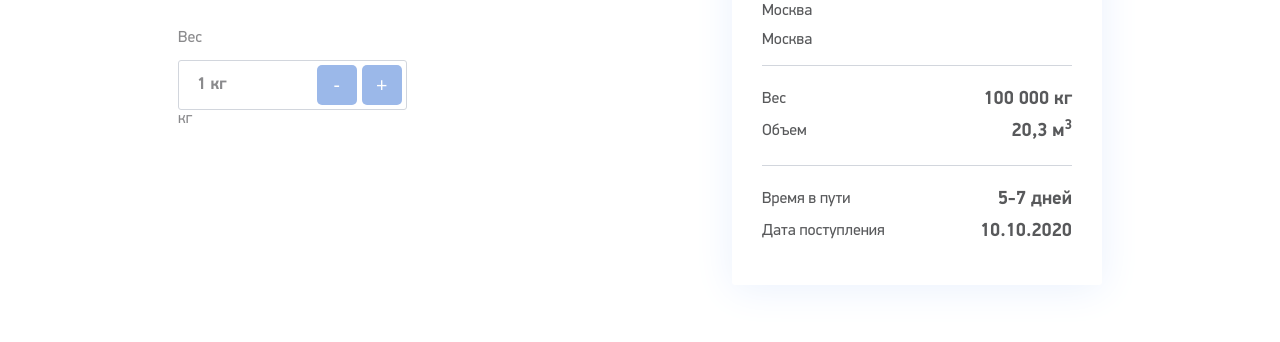
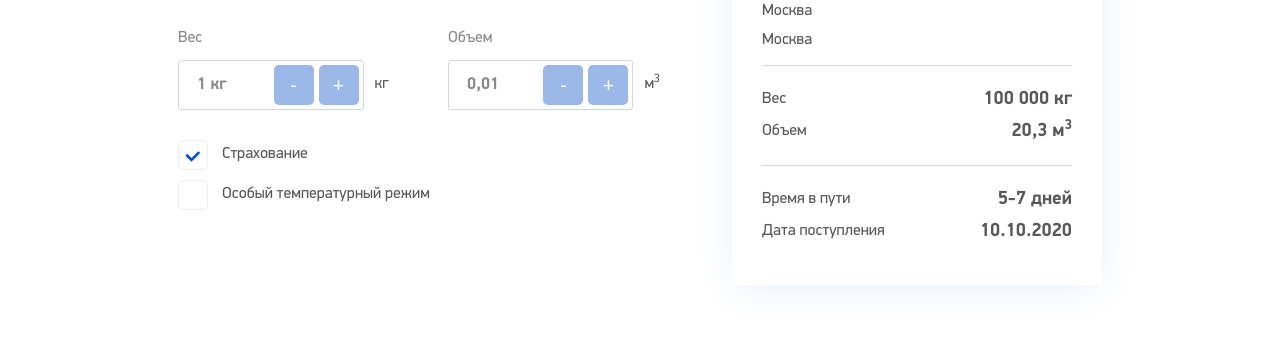
Before and after one commit to ViktoriaZaharova/moreani, a website: page app/delivery-details.html in a window 1280 px wide. Shown: the part 425-767 px from the top of the page. Drawn offline with Linux system fonts and the light colour scheme.

Commit message:
add page

```diff
--- a/app/delivery-details.html
+++ b/app/delivery-details.html
@@ -269,10 +269,10 @@
 
             <div class="delivery-page">
                 <div class="delivery-content">
-                    <div class="delivery-page__selections">
+                    <form method="post" class="delivery-page__selections">
                         <div class="delivery-page__box">
                             <div class="form-city-title">Откуда</div>
-                            <form method="post" class="form-city">
+                            <div class="form-city">
                                 <label>
                                     <input type="text" placeholder="Россия, Москва">
                                 </label>
@@ -281,12 +281,12 @@
                                         <use xlink:href="img/svg-sprite/main-sprite.svg#location"></use>
                                     </svg>
                                 </button>
-                            </form>
+                            </div>
                         </div>
 
                         <div class="delivery-page__box">
                             <div class="form-city-title">Куда</div>
-                            <form method="post" class="form-city">
+                            <div class="form-city">
                                 <label>
                                     <input type="text" placeholder="Россия, Москва">
                                 </label>
@@ -295,21 +295,45 @@
                                         <use xlink:href="img/svg-sprite/main-sprite.svg#location"></use>
                                     </svg>
                                 </button>
-                            </form>
+                            </div>
                         </div>
 
                         <div class="delivery-page__box delivery-page__box-size">
                             <div class="form-city-title">Вес</div>
-                            <form method="post" class="form-city">
+                            <div class="form-city">
                                 <label class="number">
                                     <span class="minus">-</span>
-                                    <input class="number__input" type="text" placeholder="1 кг">
+                                    <input class="number__input" type="text" placeholder="1 кг" value="1 кг">
                                     <span class="plus">+</span>
                                 </label>
                                 <div class="tov-price-count__title">кг</div>
-                            </form>
+                            </div>
                         </div>
-                    </div>
+
+                        <div class="delivery-page__box delivery-page__box-size">
+                            <div class="form-city-title">Объем</div>
+                            <div class="form-city">
+                                <label class="number">
+                                    <span class="minus">-</span>
+                                    <input class="number__input" type="text" placeholder="1" value="0,01" size="1">
+                                    <span class="plus">+</span>
+                                </label>
+                                <div class="tov-price-count__title">м<sup>3</sup></div>
+                            </div>
+                        </div>
+
+                        <div class="list-column">
+                            <div class="check accorion-check-list__check">
+                                <input id="f1" type="checkbox" name="s2" value="1" checked>
+                                <label for="f1">Страхование</label>
+                            </div>
+
+                            <div class="check accorion-check-list__check">
+                                <input id="f2" type="checkbox" name="s2" value="1">
+                                <label for="f2">Особый температурный режим</label>
+                            </div>
+                        </div>
+                    </form>
 
                 </div>
 
--- a/app/sass/block/cabinet.scss
+++ b/app/sass/block/cabinet.scss
@@ -770,12 +770,31 @@ svg path {
   justify-content: space-between;
   flex-wrap: wrap;
   display: flex;
+
+  .check input[type="checkbox"]+label:before {
+    width: 30px;
+    height: 30px;
+    border-radius: 5px;
+  }
+
+  .check {
+    padding-left: 44px;
+    min-height: 30px;
+    display: flex;
+    align-items: center;
+  }
+
+  .check input[type="checkbox"], .check input[type="radio"] {
+    top: 0;
+    left: 0;
+    margin: 0;
+  }
 }
 
 .delivery-page__box {
   width: 48.5%;
   margin: 0 0 30px;
-  form {
+  .form-city {
     width: 100%;
     position: relative;
 
@@ -816,7 +835,7 @@ svg path {
     }
 
     .number {
-      width: 90%;
+      width: 73%;
       position: relative;
     }
 
@@ -848,6 +867,17 @@ svg path {
       padding: 0 90px 0 18px;
       font-weight: bold;
     }
+  }
+}
+
+.form-city {
+  display: flex;
+  align-items: center;
+  flex-wrap: wrap;
+  .tov-price-count__title {
+    margin: 0 0 0 11px;
+    font-size: 16px;
+    color: #58595B;
   }
 }
 
```
Also changed, not shown: app/css/main.css.
